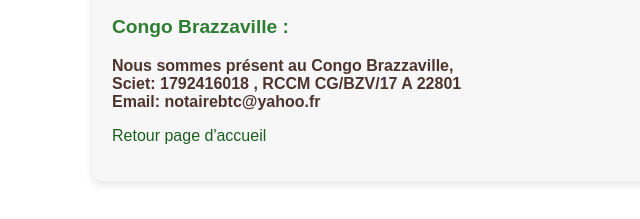
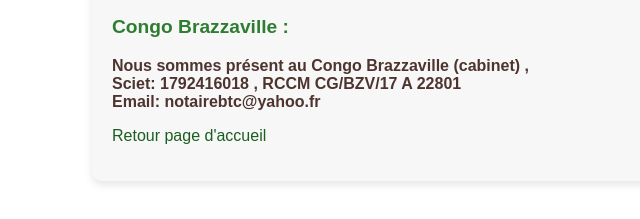
Before and after one commit to startar-bronze/groupebusinesstherapie, a plain HTML site: page legal.html in a window 1280 px wide. Shown: the part 363-582 px from the top of the page, 128-768 px from the left. Drawn offline with Linux system fonts and the light colour scheme.

Commit message:
Update legal.html

```diff
--- a/legal.html
+++ b/legal.html
@@ -83,7 +83,7 @@
     Email: contact@groupe-bsinesstherapie.net</strong></p>
 
     <h3>Congo Brazzaville :</h3>
-    <p><strong>Nous sommes présent au Congo Brazzaville,<br>
+    <p><strong>Nous sommes présent au Congo Brazzaville (cabinet) ,<br>
     Sciet: 1792416018 , RCCM CG/BZV/17 A 22801<br>
     Email: notairebtc@yahoo.fr</strong></p>
 
```
